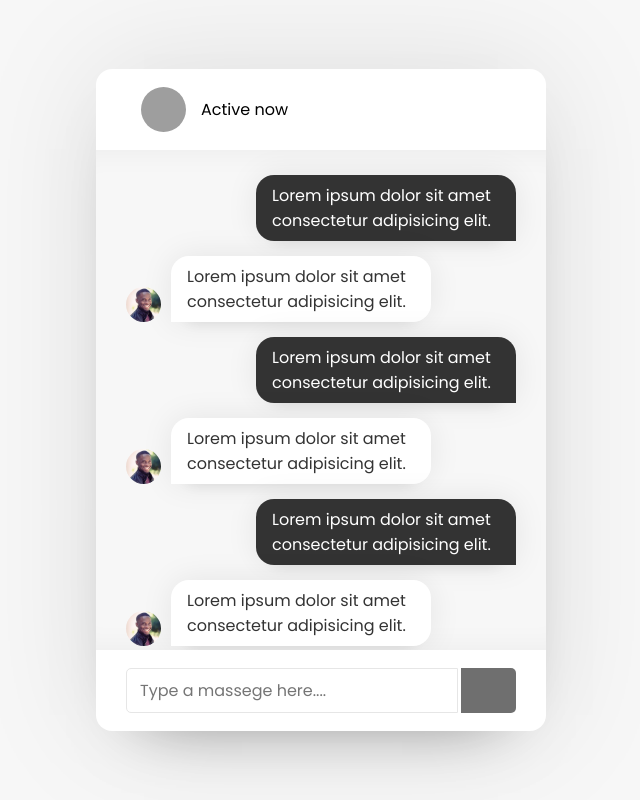
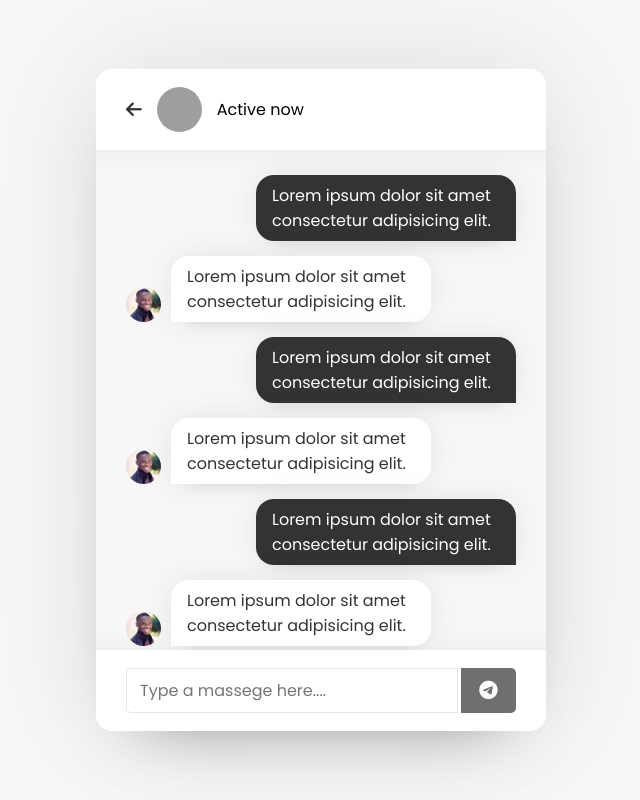
Before and after one commit to Chanuka999/Chat_Application, a PHP site: page /chat.php?user_id=1 in a window 1280 px wide. Shown: the whole page, without its empty margins (319-959 px from the left). Run offline with PHP 8.4, Linux system fonts and the light colour scheme; the visitor is signed in with stand-in values (Sample User, id 1); data that the repository does not hold is empty; grey boxes are pictures that could not be loaded.

Commit message:
change code

```diff
--- a/header.php
+++ b/header.php
@@ -5,4 +5,6 @@
     <meta name="viewport" content="width=device-width, initial-scale=1.0" />
     <title>Real Time Chat App</title>
     <link rel="stylesheet" href="style.css" />
+    <link rel="stylesheet" href="https://cdnjs.cloudflare.com/ajax/libs/font-awesome/6.4.2/css/all.min.css">
+
   </head>
```
